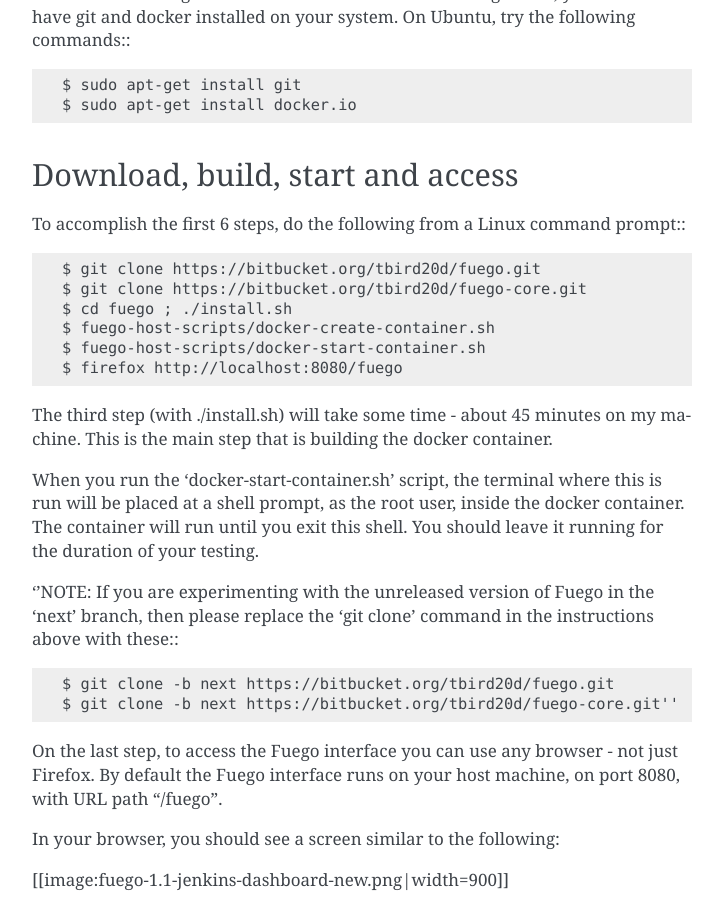
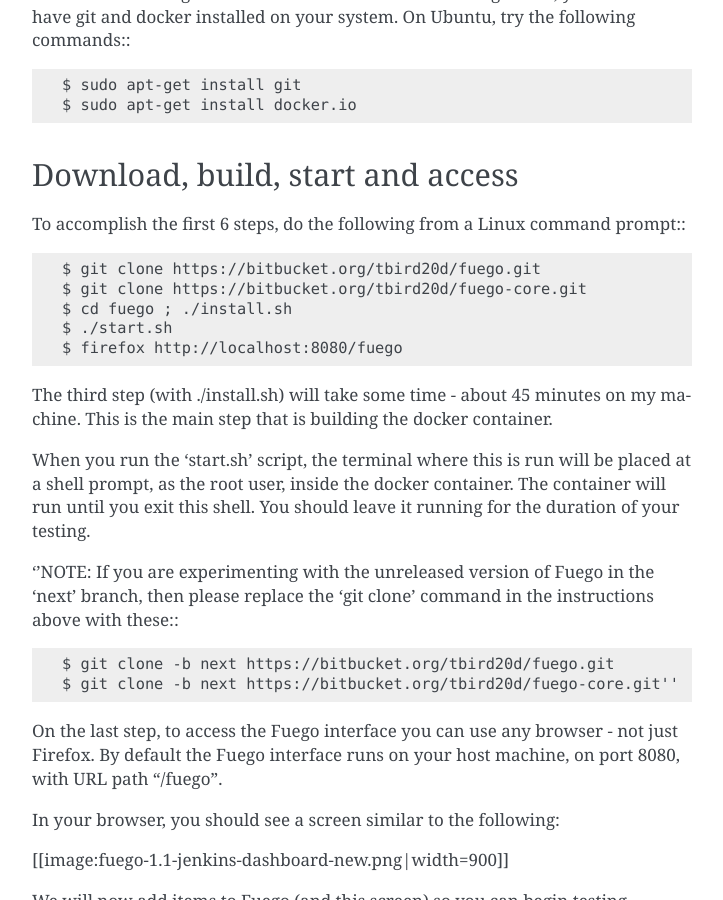
Before and after one commit to vh21/fuego, a Sphinx documentation site: the page built from docs/QuickstartGuide.rst, in a window 1280 px wide and 900 px high, scrolled down 596 px. Shown: the whole window, without its empty margins (388-1111 px from the left). Built offline with Sphinx 7.4.7, drawn with Linux system fonts in a browser that asks for light colours.

Commit message:
docs: Change information about initial install
Change the docs to reflect the changed steps for
building and installing Fuego.

Signed-off-by: Tim Bird <tim.bird@sony.com>

```diff
--- a/docs/QuickstartGuide.rst
+++ b/docs/QuickstartGuide.rst
@@ -40,8 +40,7 @@
   $ git clone https://bitbucket.org/tbird20d/fuego.git
   $ git clone https://bitbucket.org/tbird20d/fuego-core.git
   $ cd fuego ; ./install.sh
-  $ fuego-host-scripts/docker-create-container.sh
-  $ fuego-host-scripts/docker-start-container.sh
+  $ ./start.sh
   $ firefox http://localhost:8080/fuego
 
 
@@ -49,7 +48,7 @@
 on my machine.  This is the main step that is building the docker
 container.
 
-When you run the 'docker-start-container.sh' script, the terminal
+When you run the 'start.sh' script, the terminal
 where this is run will be placed at a shell prompt, as the root user,
 inside the docker container.  The container will run until you exit this
 shell.  You should leave it running for the duration of your testing.
```
Also changed, not shown: 2 other files.
